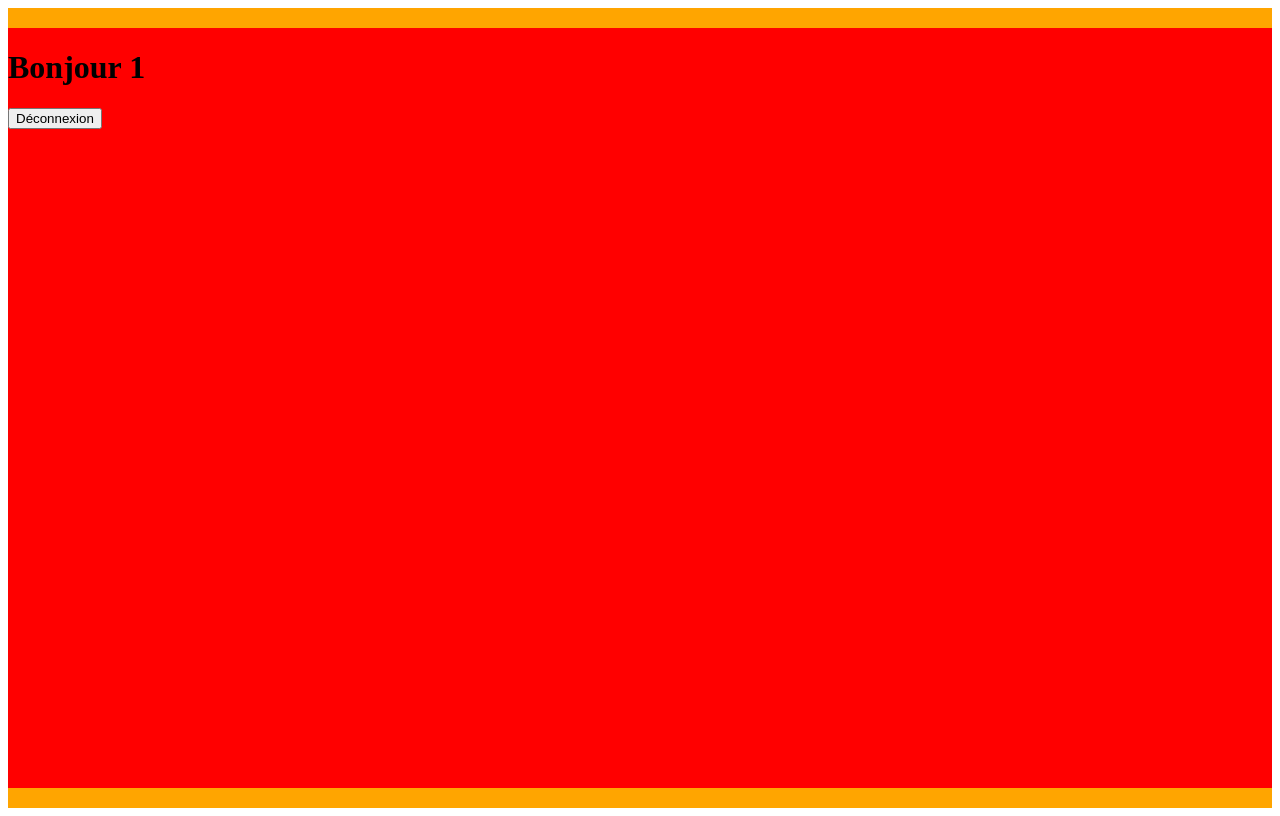
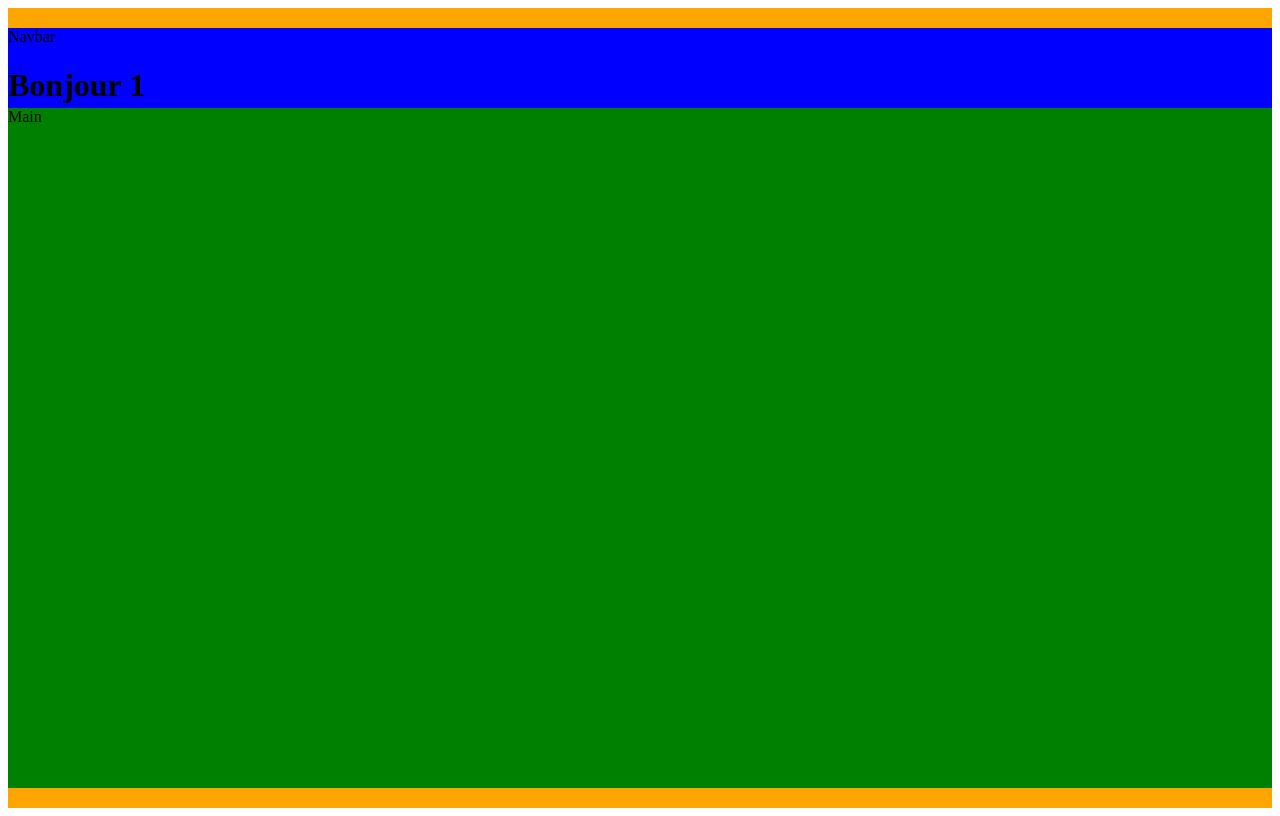
Before and after one commit to Ekkylibre/crazee-burger, a React (Vite) app: page /order/1 in a window 1280 px wide. Built offline with nearby package versions, Linux system fonts and the light colour scheme.

Commit message:
🚧 F04: ORDER > layout > add navbar & main

```diff
--- a/src/components/pages/order/OrderPages.jsx
+++ b/src/components/pages/order/OrderPages.jsx
@@ -10,10 +10,15 @@
   // affichage
   return <OrderPageStyled>
     <div className="container">
+      <div className="navbar">
+        Navbar
         <h1>Bonjour {username}</h1>
         <Link to="/"
         ><button>Déconnexion</button>
         </Link>
+      </div>
+
+      <div className="main">Main</div>
     </div>
   </OrderPageStyled>
 }
@@ -32,5 +37,14 @@
   display: flex;
   flex-direction: column;
 
+  .navbar {
+    background: blue;
+    height: 10vh;
+  }
+
+  .main {
+    background: green;
+    flex:1
+  }
 }
 `;
```
